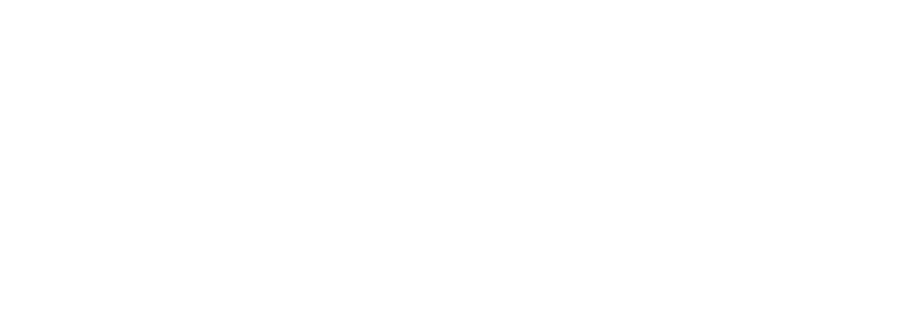
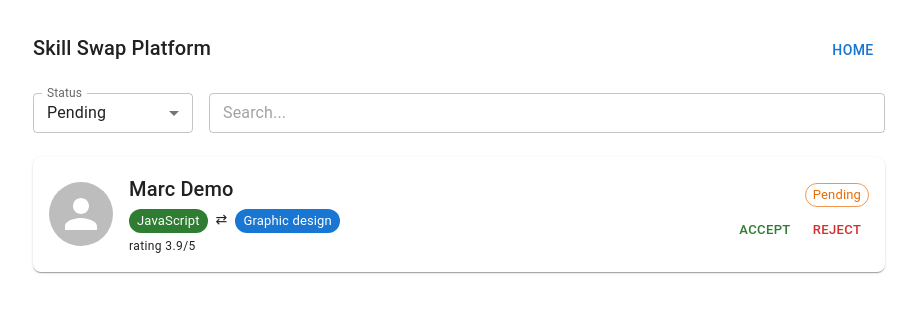
Before and after one commit to Rohit8940/Odoo-Skill-Swap, a React (Vite) app in the folder frontend/: page /swaps in a window 1280 px wide. Before the commit this address had no page. Shown: the top 312 px of the page, without its empty margins (181-1098 px from the left). Built offline with nearby package versions, Linux system fonts and the light colour scheme.

Commit message:
Swap_request_Page

```diff
--- a/frontend/src/App.jsx
+++ b/frontend/src/App.jsx
@@ -5,6 +5,7 @@
 import Login from './pages/Login.jsx';
 import Home from './pages/Home.jsx';
 import UserProfile from './pages/UserProfile.jsx';
+import SwapRequests from './pages/SwapRequests.jsx';
 // import any other pages you want to test
 // import Search from './pages/Search.jsx';
 // import Swaps from './pages/Swaps.jsx';
@@ -18,7 +19,7 @@
       <Route path="/" element={<Home />} />
       <Route path="/users/:id" element={<UserProfile />} />
       {/* <Route path="/search" element={<Search />} /> */}
-      {/* <Route path="/swaps"  element={<Swaps />} /> */}
+     <Route path="/swaps"  element={<SwapRequests/>} />
       {/* <Route path="/admin"  element={<Admin />} /> */}
     </Routes>
   </AuthProvider>
--- /dev/null
+++ b/frontend/src/pages/SwapRequests.jsx
@@ -0,0 +1,211 @@
+// src/pages/SwapRequests.jsx
+import { useEffect, useState } from 'react';
+import {
+  Avatar,
+  Box,
+  Button,
+  Chip,
+  Container,
+  FormControl,
+  InputLabel,
+  MenuItem,
+  Pagination,
+  Paper,
+  Select,
+  Stack,
+  TextField,
+  Typography,
+} from '@mui/material';
+import { Link as RouterLink } from 'react-router-dom';
+import api from '../services/api'; // axios instance
+
+/* ---------- Status helpers ---------- */
+const statusColor = {
+  pending: 'warning',
+  accepted: 'success',
+  rejected: 'error',
+};
+
+const capital = (s) => s[0].toUpperCase() + s.slice(1);
+
+const SwapCard = ({ swap, onAccept, onReject }) => {
+  const { fromUser, offeredSkill, requestedSkill, status } = swap;
+
+  return (
+    <Paper
+      elevation={1}
+      sx={{ p: 2, borderRadius: 2, display: 'flex', alignItems: 'center', gap: 2 }}
+    >
+      <Avatar src={fromUser.photo} alt={fromUser.name} sx={{ width: 64, height: 64 }} />
+      <Box flexGrow={1}>
+        <Typography variant="h6">{fromUser.name}</Typography>
+
+        <Stack direction="row" spacing={1} sx={{ mt: 0.5 }}>
+          <Chip label={offeredSkill} size="small" color="success" />
+          <Typography variant="body2">⇄</Typography>
+          <Chip label={requestedSkill} size="small" color="primary" />
+        </Stack>
+
+        <Typography variant="caption" sx={{ mt: 0.5, display: 'block' }}>
+          rating {fromUser.rating.toFixed(1)}/5
+        </Typography>
+      </Box>
+
+      {/* Status / actions */}
+      <Stack spacing={1} alignItems="flex-end">
+        <Chip
+          label={capital(status)}
+          color={statusColor[status]}
+          size="small"
+          variant="outlined"
+        />
+
+        {status === 'pending' && (
+          <Stack direction="row" spacing={1}>
+            <Button size="small" onClick={() => onAccept(swap)} color="success">
+              Accept
+            </Button>
+            <Button size="small" onClick={() => onReject(swap)} color="error">
+              Reject
+            </Button>
+          </Stack>
+        )}
+      </Stack>
+    </Paper>
+  );
+};
+
+const SwapRequests = () => {
+  /* -------- state -------- */
+  const [swaps, setSwaps] = useState([]);
+  const [filter, setFilter] = useState('pending');
+  const [search, setSearch] = useState('');
+  const [page, setPage] = useState(1);
+  const pageSize = 3;
+
+  /* -------- fetch swaps -------- */
+  useEffect(() => {
+    const fetchSwaps = async () => {
+      // real call: const { data } = await api.get('/swaps/my')
+      const mock = [
+        {
+          id: 1,
+          fromUser: {
+            name: 'Marc Demo',
+            photo: '',
+            rating: 3.9,
+          },
+          offeredSkill: 'JavaScript',
+          requestedSkill: 'Graphic design',
+          status: 'pending',
+        },
+        {
+          id: 2,
+          fromUser: {
+            name: 'Alice',
+            photo: '',
+            rating: 4.5,
+          },
+          offeredSkill: 'Python',
+          requestedSkill: 'Photoshop',
+          status: 'rejected',
+        },
+      ];
+      setSwaps(mock);
+    };
+    fetchSwaps();
+  }, []);
+
+  /* -------- handlers -------- */
+  const updateStatus = async (swap, status) => {
+    // await api.patch(/swaps/${swap.id}/status, { status })
+    setSwaps((prev) =>
+      prev.map((s) => (s.id === swap.id ? { ...s, status } : s))
+    );
+  };
+
+  /* -------- derived list -------- */
+  const filtered = swaps.filter(
+    (s) =>
+      (filter === 'all' || s.status === filter) &&
+      `${s.fromUser.name} ${s.offeredSkill} ${s.requestedSkill}`
+  .toLowerCase()
+  .includes(search.toLowerCase())
+
+  );
+
+  const pageCount = Math.ceil(filtered.length / pageSize);
+  const visible = filtered.slice((page - 1) * pageSize, page * pageSize);
+
+  return (
+    <Container maxWidth="md" sx={{ py: 4 }}>
+      {/* Top bar */}
+      <Stack direction="row" justifyContent="space-between" mb={3}>
+        <Typography variant="h6">Skill Swap Platform</Typography>
+        <Button component={RouterLink} to="/" variant="text">
+          Home
+        </Button>
+      </Stack>
+
+      {/* Filter row */}
+      <Stack direction="row" spacing={2} mb={3}>
+        <FormControl sx={{ minWidth: 160 }}>
+          <InputLabel id="status-label">Status</InputLabel>
+          <Select
+            labelId="status-label"
+            value={filter}
+            label="Status"
+            onChange={(e) => {
+              setFilter(e.target.value);
+              setPage(1);
+            }}
+            size="small"
+          >
+            <MenuItem value="all">All</MenuItem>
+            <MenuItem value="pending">Pending</MenuItem>
+            <MenuItem value="accepted">Accepted</MenuItem>
+            <MenuItem value="rejected">Rejected</MenuItem>
+          </Select>
+        </FormControl>
+
+        <TextField
+          placeholder="Search..."
+          size="small"
+          value={search}
+          onChange={(e) => {
+            setSearch(e.target.value);
+            setPage(1);
+          }}
+          fullWidth
+        />
+      </Stack>
+
+      {/* swap list */}
+      <Stack spacing={3}>
+        {visible.map((s) => (
+          <SwapCard
+            key={s.id}
+            swap={s}
+            onAccept={() => updateStatus(s, 'accepted')}
+            onReject={() => updateStatus(s, 'rejected')}
+          />
+        ))}
+      </Stack>
+
+      {/* pagination */}
+      {pageCount > 1 && (
+        <Box mt={4} display="flex" justifyContent="center">
+          <Pagination
+            count={pageCount}
+            page={page}
+            onChange={(_, v) => setPage(v)}
+            shape="rounded"
+            siblingCount={1}
+          />
+        </Box>
+      )}
+    </Container>
+  );
+};
+
+export default SwapRequests;
```
